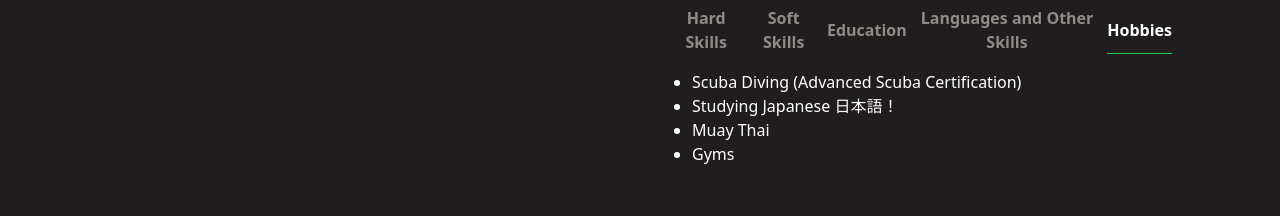
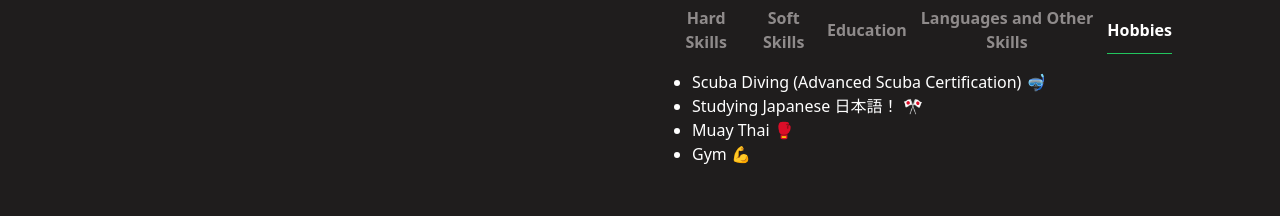
Before and after one commit to Fozzyack/myResume, a React (Create React App) app: page / in a window 1280 px wide. Both pictures are taken after a click on the button "Hobbies". Shown: the part 1276-1492 px from the top of the page. Built offline with nearby package versions, Linux system fonts and the light colour scheme; the HTML template or start-up script is replaced by a standard one.

Commit message:
fixing hobbies section

```diff
--- a/src/Components/AboutMe.jsx
+++ b/src/Components/AboutMe.jsx
@@ -112,10 +112,10 @@ const SECTION_INFO = [
         id: 'hobbies',
         content: (
             <ul className='list-disc'>
-                <li>Scuba Diving (Advanced Scuba Certification)</li>
-                <li>Studying Japanese 日本語！</li>
-                <li>Muay Thai</li>
-                <li>Gyms</li>
+                <li>Scuba Diving (Advanced Scuba Certification) 🤿</li>
+                <li>Studying Japanese 日本語！ 🎌</li>
+                <li>Muay Thai 🥊</li>
+                <li>Gym 💪</li>
             </ul>
         )
     }
```
